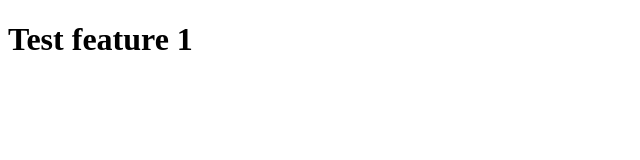
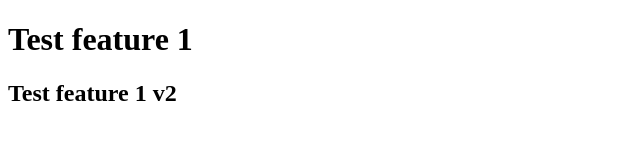
Before and after one commit to maefahluang-uni/99-project-jj, a plain HTML site: page features/features1.html in a window 1280 px wide. Shown: the whole page, without its empty margins (0-640 px from the left). Drawn offline with Linux system fonts and the light colour scheme.

Commit message:
Testpushbranch2

```diff
--- a/features/features1.html
+++ b/features/features1.html
@@ -7,5 +7,6 @@
 </head>
 <body>
     <h1>Test feature 1</h1>
+    <h2>Test feature 1 v2</h2>
 </body>
 </html>
```
